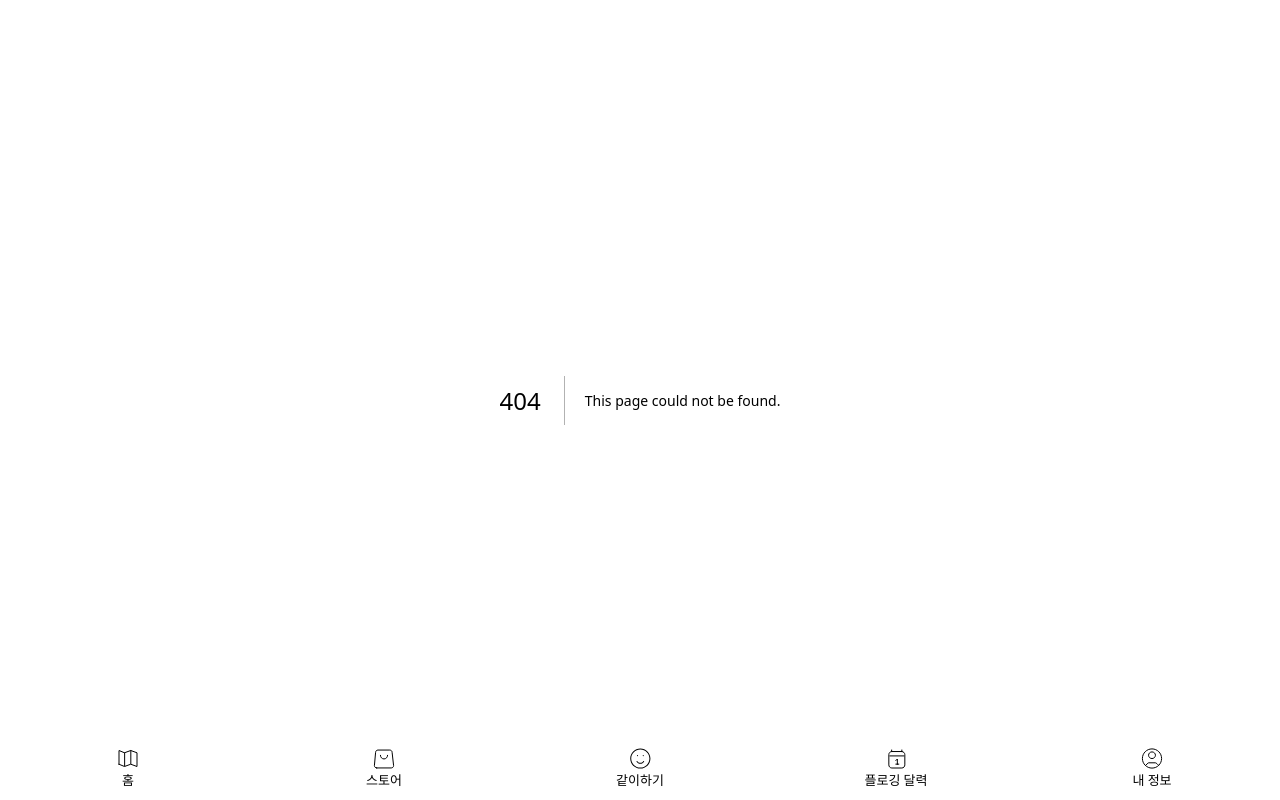
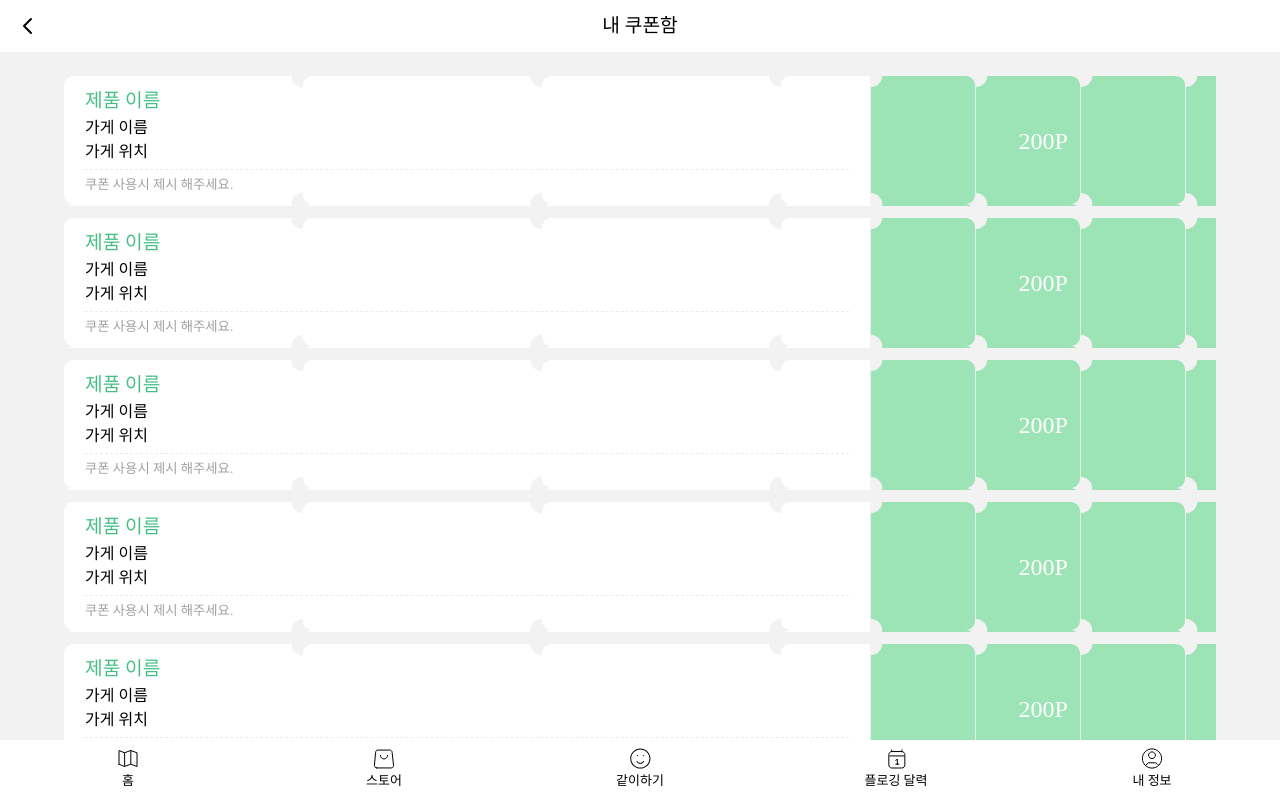
Before and after one commit to sj102300/w-get, a Next.js app: page /point/mycoupons in a window 1280 px wide. Before the commit this address had no page. Built offline with nearby package versions, Linux system fonts and the light colour scheme; a web font is replaced by a local one.

Commit message:
create coupon page

```diff
--- /dev/null
+++ b/src/app/point/mycoupons/mycoupons.scss
@@ -0,0 +1,63 @@
+
+
+
+.my-coupons{
+    background-color: #F2F2F2;
+    width:100%;
+    padding:12px 0;
+    height: calc(100dvh - 112px);
+    position:fixed;
+    top:52px;
+    left:0;
+    overflow-y:auto;
+
+
+    .coupon{
+        display: flex;
+        width:90%;
+        height:130px;
+        margin:12px 5%;
+
+        .coupon-left{
+            background-image: url('/images/coupon-left.png');
+            width: 70%;
+            height:100%;
+            padding:14px 21px;
+            display: flex;
+            flex-direction: column;
+            justify-content: center;
+            align-items: flex-start;
+
+            h1{
+                font-size:larger;
+                color:#45BF86;
+            }
+            p{
+                font-size: medium;
+            }
+            h4{
+                font-size: smaller;
+                border-top:1px dashed #ECECEC;
+                margin-top:5px;
+                padding-top:5px;
+                color: #A1A1A1;
+                width: 100%;
+            }
+        }
+
+        .coupon-right{
+            background-image: url('/images/coupon-right.png');
+            width:30%;
+            height:100%;
+            display: flex;
+            justify-content: center;
+            align-items: center;
+            h1{
+                color:#FFFFFF;
+                font-size:x-large;
+            }
+        }
+
+    }
+
+}
--- /dev/null
+++ b/src/app/point/mycoupons/page.js
@@ -0,0 +1,45 @@
+import Headerbar from "@/app/headerbar";
+
+import './mycoupons.scss'
+
+
+function MyCoupons() {
+
+    return (
+        <div>
+            <Headerbar title={'내 쿠폰함'} color={'#fff'} />
+            <div className="my-coupons">
+                <Coupon />
+                <Coupon />
+                <Coupon />
+                <Coupon />
+                <Coupon />
+                <Coupon />
+                <Coupon />
+                <Coupon />
+                <Coupon />
+            </div>
+        </div>
+    )
+}
+
+
+function Coupon() {
+
+    return (
+        <div className="coupon">
+            <div className="coupon-left">
+                <h1>제품 이름</h1>
+                <p>가게 이름</p>
+                <p>가게 위치</p>
+                <h4>쿠폰 사용시 제시 해주세요.</h4>
+            </div>
+            <div className="coupon-right">
+                <h1>200P</h1>
+            </div>
+        </div>
+    )
+}
+
+
+export default MyCoupons;
--- a/src/app/point/page.js
+++ b/src/app/point/page.js
@@ -51,7 +51,7 @@ function Store() {
 
                     </div>
                 </Link>
-                <Link href="/point/records">
+                <Link href="/point/mycoupons">
                     <div className='my-coupon'>
                         <p>내 쿠폰 보기</p>
                         <svg xmlns="http://www.w3.org/2000/svg" width="24" height="24" viewBox="0 0 24 24" fill="none">
--- a/src/app/point/store.scss
+++ b/src/app/point/store.scss
@@ -29,7 +29,7 @@
         justify-content: space-between;
         align-items: center;
         width: 100%;
-        padding: 12px 8%;
+        padding: 20px 8%;
         font-size: medium;
     }
 
```
Also changed, not shown: public/images/coupon-left.png (added), public/images/coupon-right.png (added).
